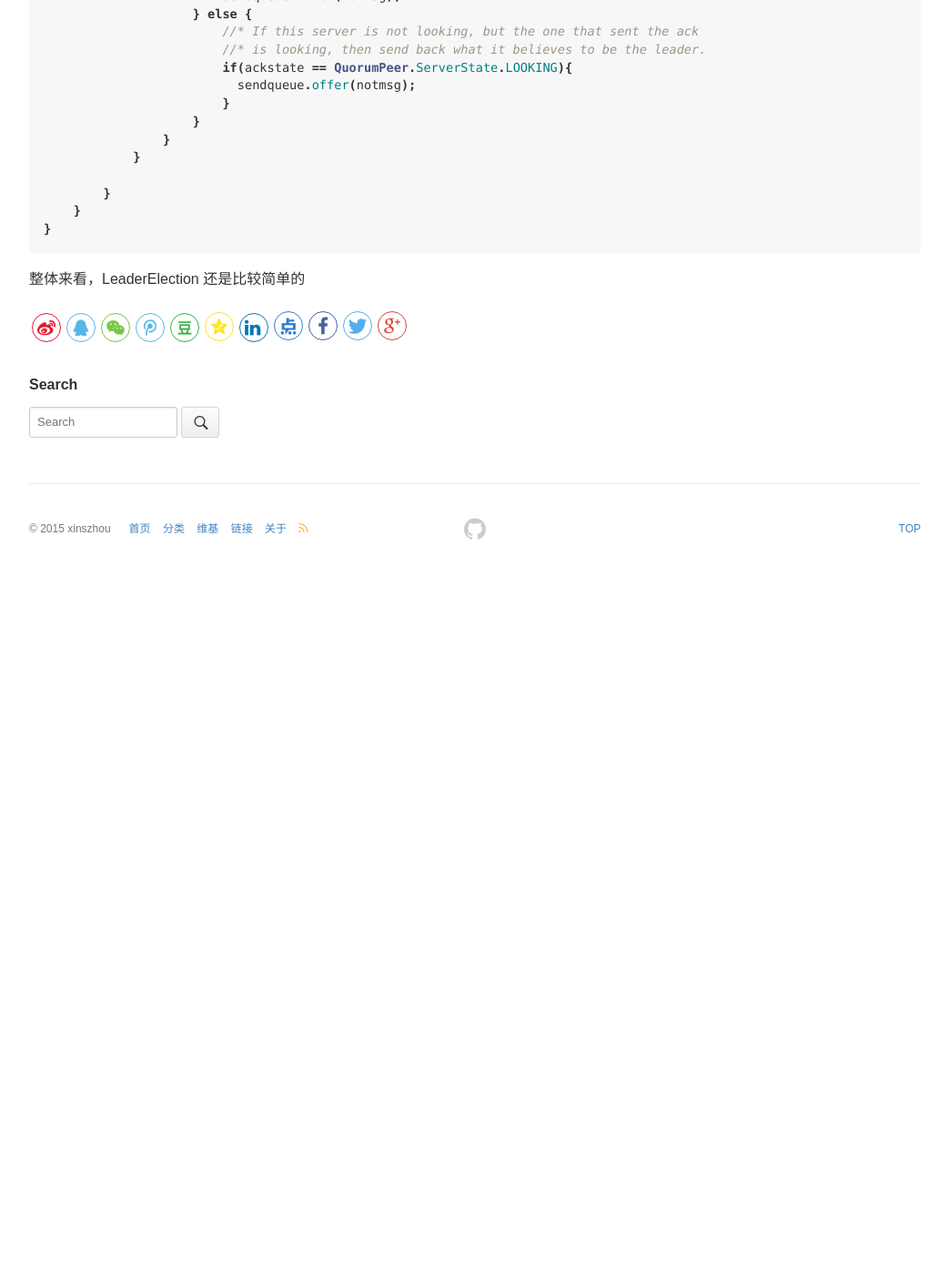
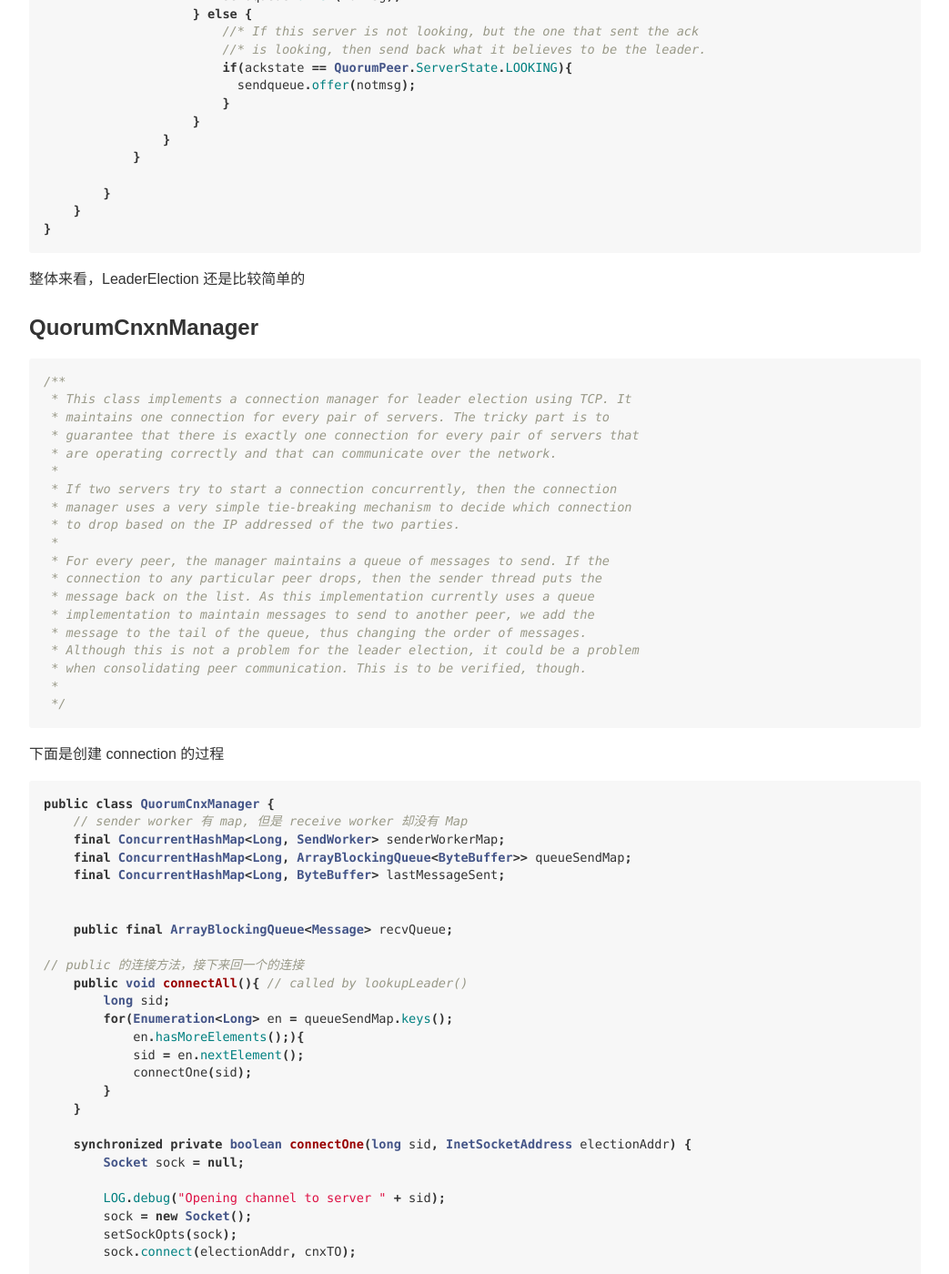
Before and after one commit to sangszhou/sangszhou.github.io, a Jekyll site: the page built from _posts/2017-03-06-zookeeper-sourcecode-3.md, in a window 1280 px wide and 1400 px high, scrolled down 4870 px. Shown: the whole window at 91% size, without its empty margins (118-1161 px from the left). Built offline with Jekyll 4.4.1, drawn with Linux system fonts in a browser that asks for light colours; before the commit the page ends 5500 px from its top, so only the background shows below that; some of the changed text lies outside the part shown.

Commit message:
add more

````diff
--- a/_posts/2017-03-06-zookeeper-sourcecode-3.md
+++ b/_posts/2017-03-06-zookeeper-sourcecode-3.md
@@ -253,3 +253,136 @@ class FastLeaderElection {
 ```
 
 整体来看，LeaderElection 还是比较简单的
+
+### QuorumCnxnManager
+
+```java
+/**
+ * This class implements a connection manager for leader election using TCP. It
+ * maintains one connection for every pair of servers. The tricky part is to
+ * guarantee that there is exactly one connection for every pair of servers that
+ * are operating correctly and that can communicate over the network.
+ *
+ * If two servers try to start a connection concurrently, then the connection
+ * manager uses a very simple tie-breaking mechanism to decide which connection
+ * to drop based on the IP addressed of the two parties.
+ *
+ * For every peer, the manager maintains a queue of messages to send. If the
+ * connection to any particular peer drops, then the sender thread puts the
+ * message back on the list. As this implementation currently uses a queue
+ * implementation to maintain messages to send to another peer, we add the
+ * message to the tail of the queue, thus changing the order of messages.
+ * Although this is not a problem for the leader election, it could be a problem
+ * when consolidating peer communication. This is to be verified, though.
+ *
+ */
+```
+
+下面是创建 connection 的过程
+
+```java
+public class QuorumCnxManager {
+    // sender worker 有 map, 但是 receive worker 却没有 Map
+    final ConcurrentHashMap<Long, SendWorker> senderWorkerMap;
+    final ConcurrentHashMap<Long, ArrayBlockingQueue<ByteBuffer>> queueSendMap;
+    final ConcurrentHashMap<Long, ByteBuffer> lastMessageSent;
+
+
+    public final ArrayBlockingQueue<Message> recvQueue;
+
+// public 的连接方法，接下来回一个的连接
+    public void connectAll(){ // called by lookupLeader()
+        long sid;
+        for(Enumeration<Long> en = queueSendMap.keys();
+            en.hasMoreElements();){
+            sid = en.nextElement();
+            connectOne(sid);
+        }
+    }
+
+    synchronized private boolean connectOne(long sid, InetSocketAddress electionAddr) {
+        Socket sock = null;
+
+        LOG.debug("Opening channel to server " + sid);
+        sock = new Socket();
+        setSockOpts(sock);
+        sock.connect(electionAddr, cnxTO);
+
+        initiateConnection(sock, sid);
+        return true;
+    }
+
+    public boolean initiateConnection(Socket sock, Long sid) {
+        BufferedOutputStream buf = new BufferedOutputStream(sock.getOutputStream());
+        DataOutputStream dout = new DataOutputStream(buf);
+
+        dout.writeLong(PROTOCOL_VERSION);
+        dout.writeLong(self.getId());
+        String addr = self.getElectionAddress().getHostString() + ":" + self.getElectionAddress().getPort();
+        byte[] addr_bytes = addr.getBytes();
+        dout.writeInt(addr_bytes.length);
+        dout.write(addr_bytes);
+        dout.flush();
+
+        // If lost the challenge, then drop the new connection
+        if (sid > self.getId()) {
+            closeSocket(sock);
+        } else {
+            SendWorker sw = new SendWorker(sock, sid);
+            RecvWorker rw = new RecvWorker(sock, sid, sw);
+            sw.setRecv(rw);
+            SendWorker vsw = senderWorkerMap.get(sid);
+            senderWorkerMap.put(sid, sw);
+            queueSendMap.putIfAbsent(sid, new ArrayBlockingQueue<ByteBuffer>(SEND_CAPACITY));
+            sw.start();
+            rw.start();
+        }
+        return true;
+    }
+
+    // Thread to listen on some port
+    public class Listener extends ZooKeeperThread {
+        volatile ServerSocket ss = null;
+        public void run() {
+            while((!shutdown) && (numRetries < 3)){
+                ss = new ServerSocket();
+                ss.setReuseAddress(true);
+                ss.bind(addr);
+                while (!shutdown) {
+                    client = ss.accept();
+                    setSockOpts(client);
+                    receiveConnection(client);
+                    numRetries = 0;
+                }
+            }
+        }
+    }
+
+    public void receiveConnection(Socket sock) {
+        DataInputStream din = new DataInputStream(sock.getInputStream());
+        protocolVersion = din.readLong();
+        sid = protocolVersion;
+
+        if (sid < self.getId()) {
+            SendWorker sw = senderWorkerMap.get(sid);
+            /*
+             * This replica might still believe that the connection to sid is
+             * up, so we have to shut down the workers before trying to open a
+             * new connection.
+             */
+            if (sw != null) {
+                sw.finish();
+            }
+        } else { // Otherwise start worker threads to receive data.
+            SendWorker sw = new SendWorker(sock, sid);
+            RecvWorker rw = new RecvWorker(sock, sid, sw);
+            sw.setRecv(rw);
+            SendWorker vsw = senderWorkerMap.get(sid);
+            senderWorkerMap.put(sid, sw);
+            queueSendMap.putIfAbsent(sid, new ArrayBlockingQueue<ByteBuffer>(SEND_CAPACITY));
+        }
+    }
+}
+```
+
+对创建 connection 这一块并不太明白。应该是 sid 小的机器作为 server, sid 大的作为 client 来交互信息，这样对 SendWorker, RecvWorker 的意义是什么呢
````
Also changed, not shown: _posts/2017-03-10-logging-internals.md (added, +383 -0 lines), _posts/2017-03-10-zookeeper-session.md (added, +207 -0 lines).
